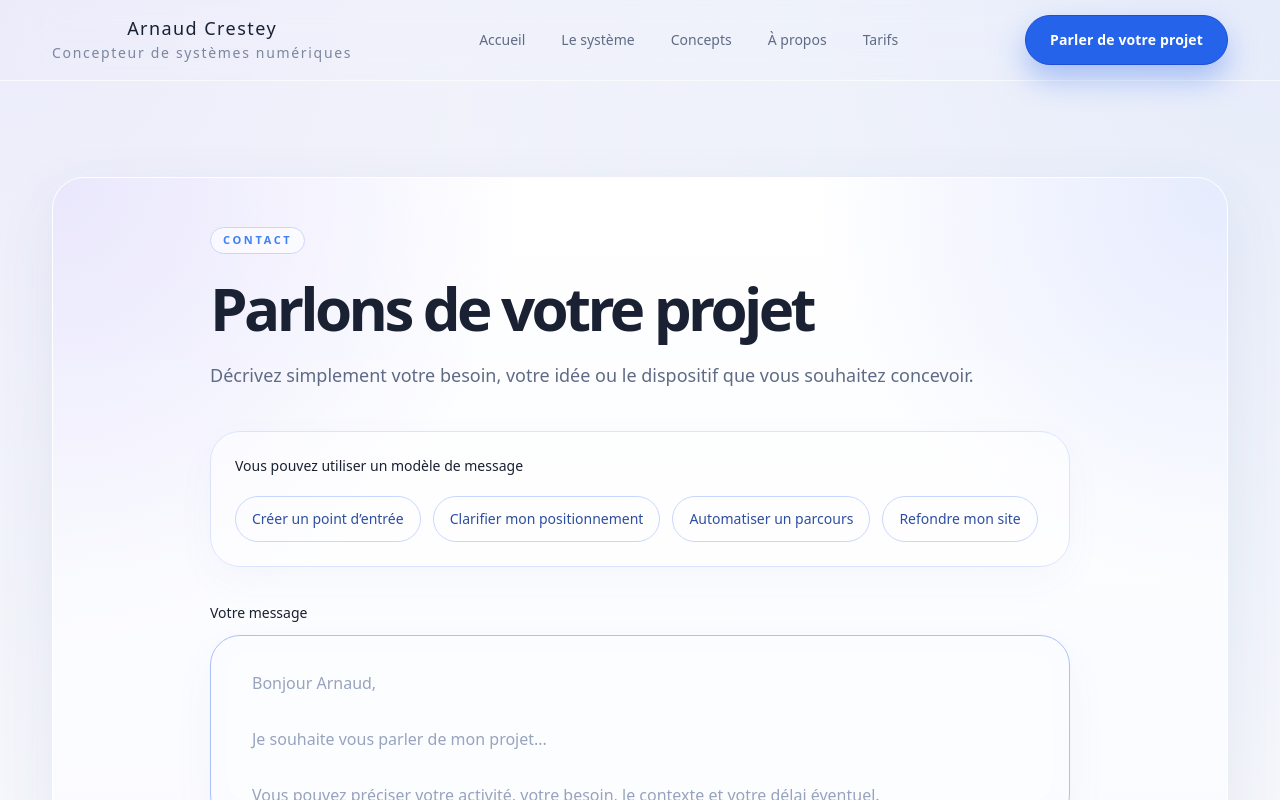
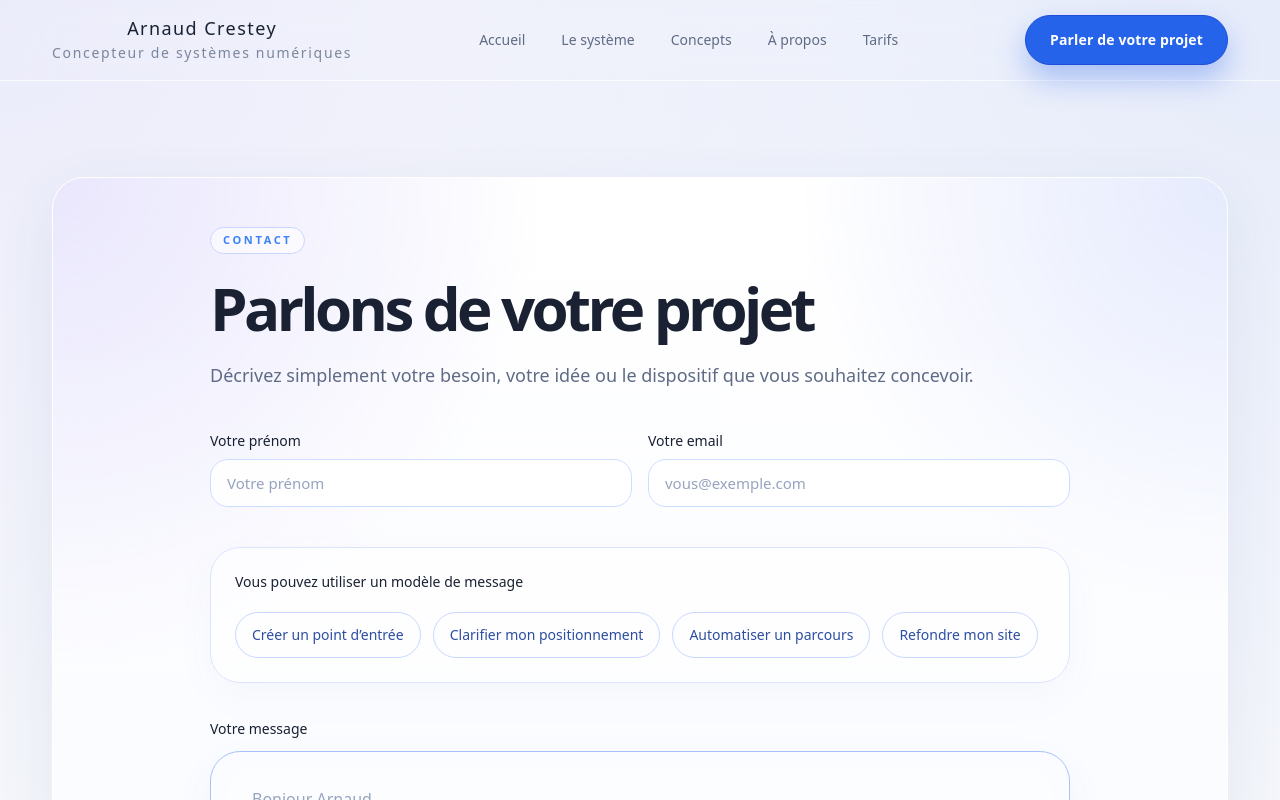
Before and after one commit to arnaudcrestey/portail-site-vitrine, a Next.js app: page /contact in a window 1280 px wide. Shown: the top 800 px of the page. Built offline with nearby package versions, Linux system fonts and the light colour scheme.

Commit message:
Update page.tsx

```diff
--- a/app/contact/page.tsx
+++ b/app/contact/page.tsx
@@ -25,7 +25,7 @@ const messageTemplates: {
 Je souhaite créer un point d’entrée pour mon activité.
 
 Mon activité :
-Mon rôle / statut (coach, thérapeute, indépendant, entreprise…) :
+Mon rôle / statut (coach, thérapeute, indépendant, entreprise...) :
 Mon besoin :
 L’objectif recherché :
 Contexte ou éléments utiles :`,
@@ -74,10 +74,13 @@ Contexte ou éléments utiles :`,
 export default function ContactPage() {
   const router = useRouter();
 
+  const [firstName, setFirstName] = useState('');
+  const [email, setEmail] = useState('');
   const [message, setMessage] = useState('');
   const [selectedType, setSelectedType] = useState<ContactType>('autre');
   const [isSending, setIsSending] = useState(false);
   const [status, setStatus] = useState<'idle' | 'error'>('idle');
+  const [errorMessage, setErrorMessage] = useState('');
   const [isExpanded, setIsExpanded] = useState(false);
 
   const placeholderMessage = `Bonjour Arnaud,
@@ -90,6 +93,7 @@ Vous pouvez préciser votre activité, votre besoin, le contexte et votre délai
     setMessage(content);
     setSelectedType(type);
     setStatus('idle');
+    setErrorMessage('');
     setIsExpanded(true);
   };
 
@@ -98,6 +102,7 @@ Vous pouvez préciser votre activité, votre besoin, le contexte et votre délai
 
     if (status !== 'idle') {
       setStatus('idle');
+      setErrorMessage('');
     }
 
     if (value.trim().length > 0 && !isExpanded) {
@@ -109,9 +114,26 @@ Vous pouvez préciser votre activité, votre besoin, le contexte et votre délai
     }
   };
 
+  const isValidEmail = (value: string) => {
+    return /^[^\s@]+@[^\s@]+\.[^\s@]+$/.test(value.trim());
+  };
+
   const handleSendEmail = async () => {
+    if (!firstName.trim()) {
+      setStatus('error');
+      setErrorMessage('Merci de renseigner votre prénom.');
+      return;
+    }
+
+    if (!email.trim() || !isValidEmail(email)) {
+      setStatus('error');
+      setErrorMessage('Merci de renseigner une adresse email valide.');
+      return;
+    }
+
     if (!message.trim()) {
       setStatus('error');
+      setErrorMessage('Merci de saisir un message avant l’envoi.');
       setIsExpanded(true);
       return;
     }
@@ -119,6 +141,7 @@ Vous pouvez préciser votre activité, votre besoin, le contexte et votre délai
     try {
       setIsSending(true);
       setStatus('idle');
+      setErrorMessage('');
 
       const response = await fetch('/api/contact', {
         method: 'POST',
@@ -126,25 +149,31 @@ Vous pouvez préciser votre activité, votre besoin, le contexte et votre délai
           'Content-Type': 'application/json',
         },
         body: JSON.stringify({
-          message,
+          firstName: firstName.trim(),
+          email: email.trim(),
+          message: message.trim(),
           type: selectedType,
         }),
       });
 
+      const data = await response.json().catch(() => null);
+
       if (!response.ok) {
-        throw new Error('Erreur envoi');
+        throw new Error(data?.error || 'Erreur envoi');
       }
 
       router.push('/contact/confirmation');
     } catch (error) {
       console.error(error);
       setStatus('error');
+      setErrorMessage("Impossible d’envoyer votre message pour le moment. Merci de réessayer dans un instant.");
     } finally {
       setIsSending(false);
     }
   };
 
-  const isDisabled = isSending || !message.trim();
+  const isDisabled =
+    isSending || !firstName.trim() || !email.trim() || !message.trim();
 
   return (
     <section className="section-spacing">
@@ -166,6 +195,54 @@ Vous pouvez préciser votre activité, votre besoin, le contexte et votre délai
                 Décrivez simplement votre besoin, votre idée ou le dispositif que vous souhaitez
                 concevoir.
               </p>
+
+              <div className="mt-8 grid gap-4 sm:mt-10 sm:grid-cols-2">
+                <div>
+                  <label
+                    htmlFor="contact-first-name"
+                    className="mb-2 block text-sm font-medium text-ink"
+                  >
+                    Votre prénom
+                  </label>
+                  <input
+                    id="contact-first-name"
+                    type="text"
+                    value={firstName}
+                    onChange={(e) => {
+                      setFirstName(e.target.value);
+                      if (status !== 'idle') {
+                        setStatus('idle');
+                        setErrorMessage('');
+                      }
+                    }}
+                    placeholder="Votre prénom"
+                    className="w-full rounded-[18px] border border-[#cddcff] bg-white/90 px-4 py-3 text-[15px] text-ink outline-none transition-all duration-200 placeholder:text-[#97a3bf] focus:border-[#9ebcff] focus:bg-white focus:ring-4 focus:ring-[#2563eb]/10"
+                  />
+                </div>
+
+                <div>
+                  <label
+                    htmlFor="contact-email"
+                    className="mb-2 block text-sm font-medium text-ink"
+                  >
+                    Votre email
+                  </label>
+                  <input
+                    id="contact-email"
+                    type="email"
+                    value={email}
+                    onChange={(e) => {
+                      setEmail(e.target.value);
+                      if (status !== 'idle') {
+                        setStatus('idle');
+                        setErrorMessage('');
+                      }
+                    }}
+                    placeholder="vous@exemple.com"
+                    className="w-full rounded-[18px] border border-[#cddcff] bg-white/90 px-4 py-3 text-[15px] text-ink outline-none transition-all duration-200 placeholder:text-[#97a3bf] focus:border-[#9ebcff] focus:bg-white focus:ring-4 focus:ring-[#2563eb]/10"
+                  />
+                </div>
+              </div>
 
               <div className="mt-8 rounded-[24px] border border-[#dbe4ff] bg-white/55 p-4 shadow-[0_14px_40px_rgba(72,102,170,0.04)] sm:mt-10 sm:rounded-[30px] sm:p-6">
                 <div className="flex flex-col gap-2">
@@ -235,7 +312,7 @@ Vous pouvez préciser votre activité, votre besoin, le contexte et votre délai
               {status === 'error' && (
                 <div className="mt-4 flex justify-center">
                   <div className="rounded-full border border-red-200 bg-red-50 px-4 py-2 text-center text-sm text-red-600 sm:px-5">
-                    Merci de saisir un message ou de réessayer dans un instant.
+                    {errorMessage}
                   </div>
                 </div>
               )}
```
